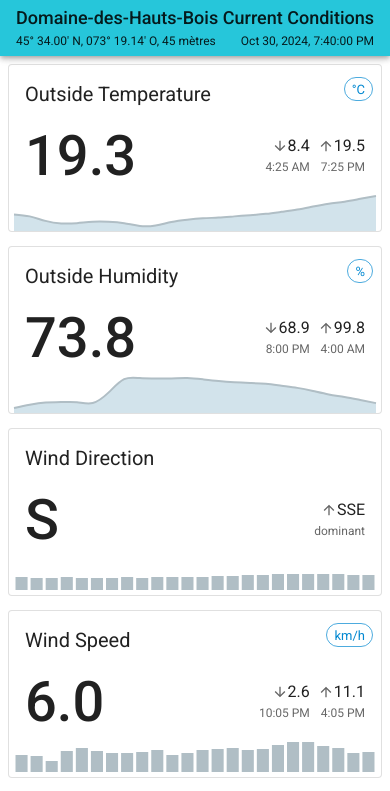
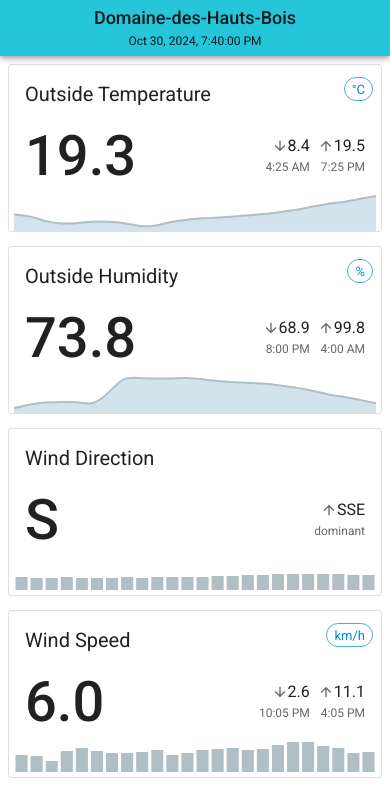
Before and after one commit to bourquep/weewx-me.teo, a Next.js app: page / in a window 390 px wide. Shown: the top 791 px of the page. Built offline with nearby package versions, Linux system fonts and the light colour scheme; what @mui/material-nextjs would draw is missing.

Commit message:
fix: Simplified the page header on mobile (#20)

```diff
--- a/src/components/PageHeader.tsx
+++ b/src/components/PageHeader.tsx
@@ -18,7 +18,7 @@ along with this program.  If not, see <http://www.gnu.org/licenses/>.
 
 'use client';
 
-import { AppBar, Box, Stack, Toolbar, Typography } from '@mui/material';
+import { AppBar, Stack, Toolbar, Typography, useMediaQuery, useTheme } from '@mui/material';
 import { useFormatter } from 'next-intl';
 
 interface PageHeaderProps {
@@ -29,27 +29,53 @@ interface PageHeaderProps {
 }
 
 export default function PageHeader(props: PageHeaderProps) {
+  const theme = useTheme();
+  const isMobile = useMediaQuery(theme.breakpoints.down('sm'));
+
+  return (
+    <AppBar>
+      <Toolbar>{isMobile ? <CompactPageHeader {...props} /> : <RegularPageHeader {...props} />}</Toolbar>
+    </AppBar>
+  );
+}
+
+function CompactPageHeader(props: PageHeaderProps) {
   const format = useFormatter();
 
   return (
-    <AppBar>
-      <Toolbar>
-        <Stack>
-          <Typography variant="h6" component="div">
-            {props.stationLocationName}
-          </Typography>
-          <Typography variant="caption">{props.stationCoordinates}</Typography>
-        </Stack>
-
-        <Box flexGrow={1} />
-
-        <Stack textAlign="end">
-          <Typography variant="h6">{props.pageTitle}</Typography>
-          <Typography variant="caption">
-            {format.dateTime(props.observationDate, { dateStyle: 'medium', timeStyle: 'medium' })}
-          </Typography>
-        </Stack>
-      </Toolbar>
-    </AppBar>
+    <Stack textAlign="center" sx={{ minWidth: 0, flex: 1 }}>
+      <Typography variant="h6" component="div" noWrap sx={{ textOverflow: 'ellipsis', overflow: 'hidden' }}>
+        {props.stationLocationName}
+      </Typography>
+      <Typography variant="caption" component="div" noWrap sx={{ textOverflow: 'ellipsis', overflow: 'hidden' }}>
+        {format.dateTime(props.observationDate, { dateStyle: 'medium', timeStyle: 'medium' })}
+      </Typography>
+    </Stack>
   );
 }
+
+function RegularPageHeader(props: PageHeaderProps) {
+  const format = useFormatter();
+
+  return (
+    <>
+      <Stack sx={{ minWidth: 0, flex: 1.25 }}>
+        <Typography variant="h6" component="div" noWrap sx={{ textOverflow: 'ellipsis', overflow: 'hidden' }}>
+          {props.stationLocationName}
+        </Typography>
+        <Typography variant="caption" component="div" noWrap sx={{ textOverflow: 'ellipsis', overflow: 'hidden' }}>
+          {props.stationCoordinates}
+        </Typography>
+      </Stack>
+
+      <Stack textAlign="end" sx={{ minWidth: 0, flex: 1 }}>
+        <Typography variant="h6" component="div" noWrap sx={{ textOverflow: 'ellipsis', overflow: 'hidden' }}>
+          {props.pageTitle}
+        </Typography>
+        <Typography variant="caption" component="div" noWrap sx={{ textOverflow: 'ellipsis', overflow: 'hidden' }}>
+          {format.dateTime(props.observationDate, { dateStyle: 'medium', timeStyle: 'medium' })}
+        </Typography>
+      </Stack>
+    </>
+  );
+}
```
